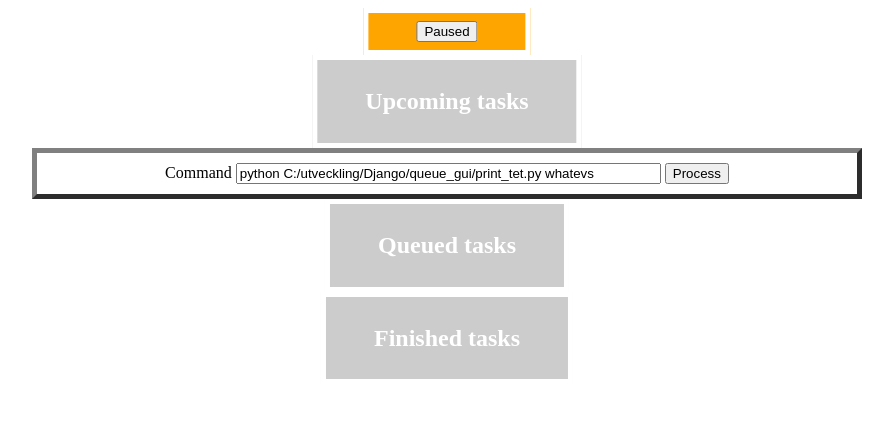
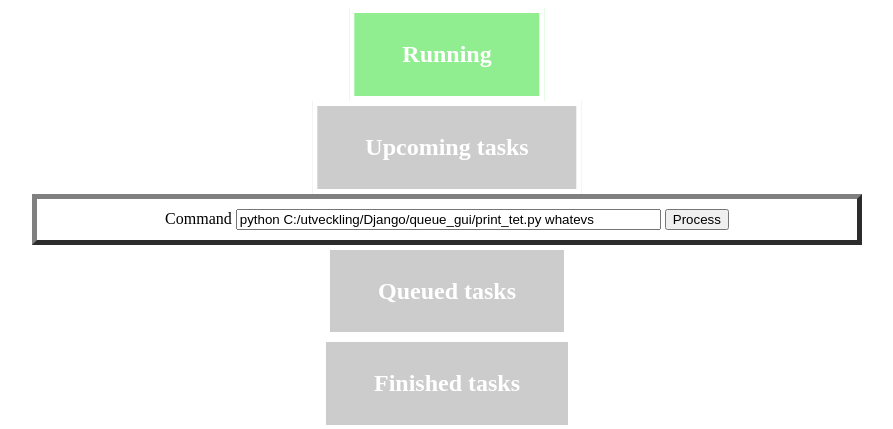
Before and after one commit to proggathon/queui, a Django app: page /processing/ in a window 1280 px wide. Shown: the top 429 px of the page, without its empty margins (193-1086 px from the left). Run offline with Django 3.2, Linux system fonts and the light colour scheme; data that the repository does not hold is empty.

Commit message:
Processing on/off button now looks nicer.

```diff
--- a/processing/static/processing/js/on_off_switch.js
+++ b/processing/static/processing/js/on_off_switch.js
@@ -23,11 +23,11 @@ function checkProcessing(data) {
     var status = data // TODO I think this is a string now. Would be better if it was actually a bool.
 
     if (status == "True") {
-        document.getElementById("on_off_button").value = "Running"
-        document.getElementById("on_off_group").style.backgroundColor = "lightgreen"
+        document.getElementById("onOffButton").innerText = "Running"
+        document.getElementById("onOffGroup").style.backgroundColor = "lightgreen"
     }
     else {
-        document.getElementById("on_off_button").value = "Paused"
-        document.getElementById("on_off_group").style.backgroundColor = "orange"
+        document.getElementById("onOffButton").innerText = "Paused"
+        document.getElementById("onOffGroup").style.backgroundColor = "orange"
     }
 }
--- a/processing/templates/processing/index.html
+++ b/processing/templates/processing/index.html
@@ -30,6 +30,9 @@
             margin: 0 auto;
             cursor: pointer;
             text-align: center;
+        }
+        #onOffGroup {
+            cursor: pointer;
         }
         .taskTitle {
             font-weight: bold;
@@ -65,8 +68,8 @@
 </head>
 <body>
 
-<hgroup id="on_off_group">
-    <input id="on_off_button" type="submit" value="Switch" onclick="switchOnOff()">
+<hgroup id="onOffGroup" onclick="switchOnOff()">
+    <h2 id="onOffButton">Status...</h2>
 </hgroup>
 <div>
 
```
